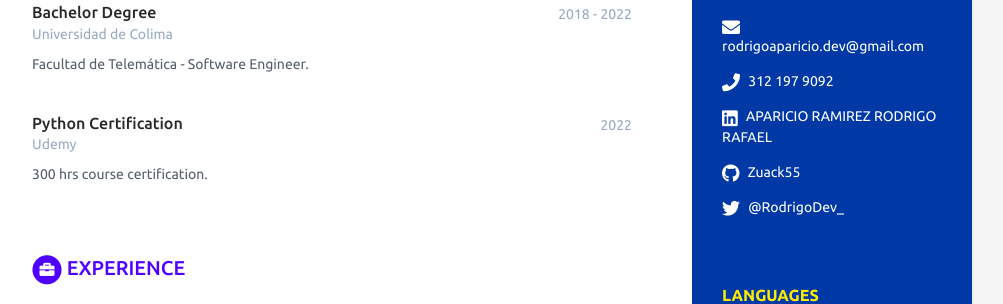
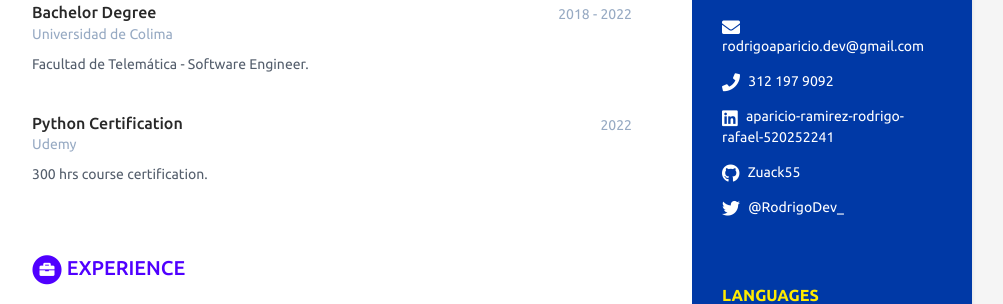
Before and after one commit to BrightCoders-Institute/scorecard-Zuack55, a Jekyll site: the page built from index.html, in a window 1280 px wide. Shown: the part 435-739 px from the top of the page, without its empty margins (168-1171 px from the left). Built offline with Jekyll 4.4.1, drawn with Linux system fonts in a browser that asks for light colours.

Commit message:
tests linkedin

```diff
--- a/_data/data.yml
+++ b/_data/data.yml
@@ -16,7 +16,7 @@ sidebar:
   email: rodrigoaparicio.dev@gmail.com
   phone: 312 197 9092
   website: # No agregar http://
-  linkedin: APARICIO RAMIREZ RODRIGO RAFAEL # solo tu nombre de usuario de linkedin o dejar en blanco
+  linkedin: aparicio-ramirez-rodrigo-rafael-520252241 # solo tu nombre de usuario de linkedin o dejar en blanco
   github: Zuack55 # solo tu nombre de usuario en github o dejar en blanco
   gitlab:  # solo tu nombre de usuario en gitlab o dejar en blanco
   bitbucket:  # solo tu nombre de usuario en bitbucket o dejar en blanco
```
